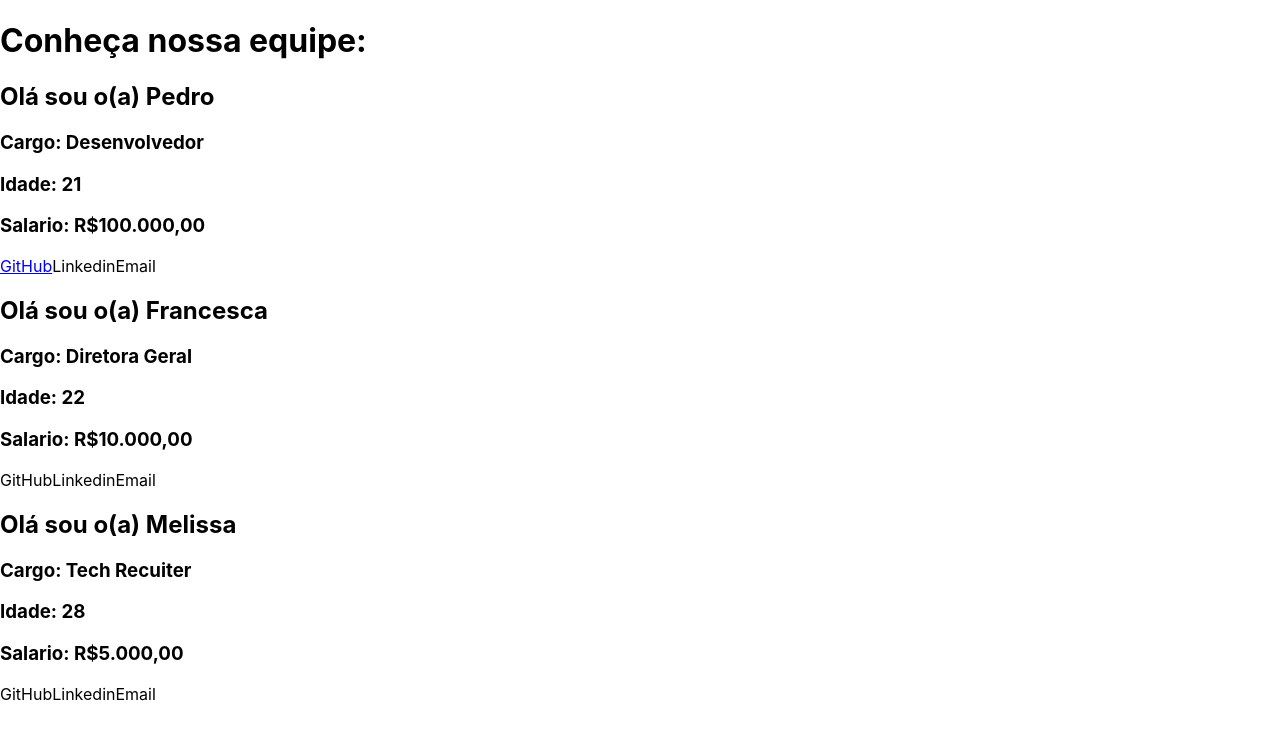
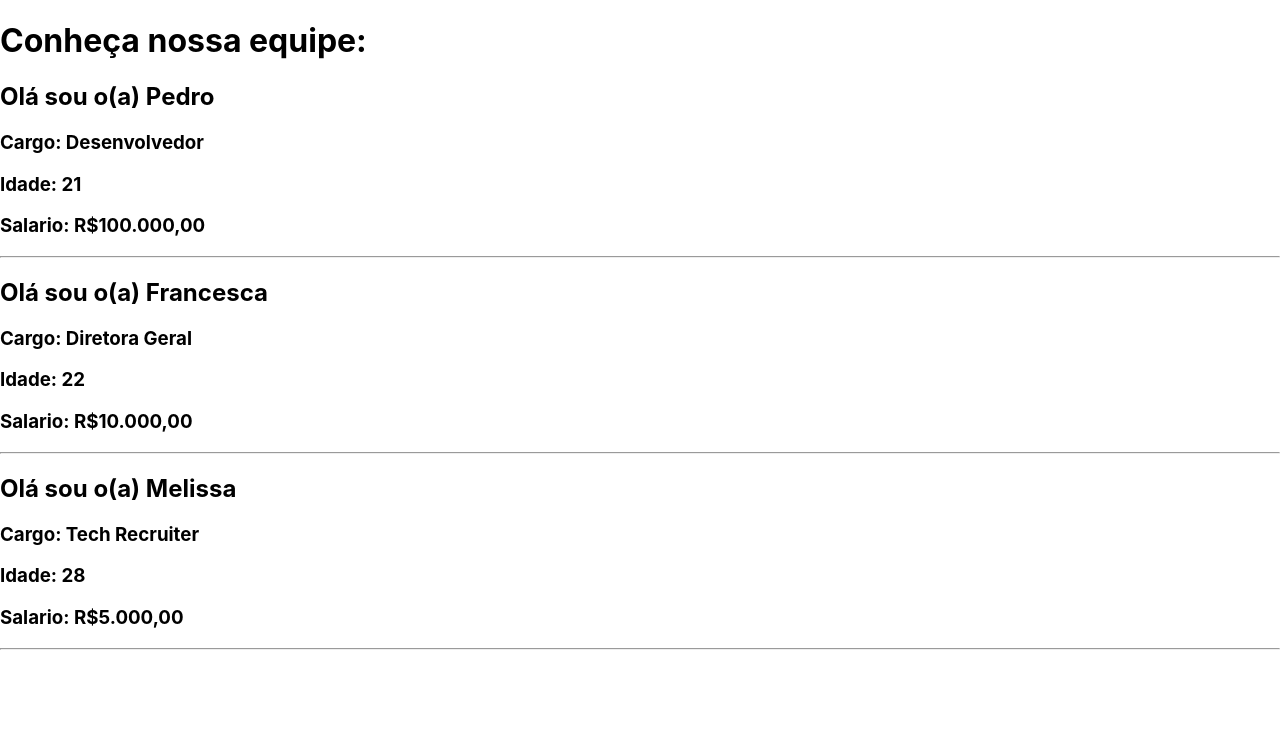
Before and after one commit to PedroAzeredo-WebCoder/ReactJS, a React (Create React App) app: page / in a window 1280 px wide. Shown: the top 740 px of the page. Built offline with nearby package versions, Linux system fonts and the light colour scheme.

Commit message:
Utilizando class Component

```diff
--- a/src/App.js
+++ b/src/App.js
@@ -1,41 +1,37 @@
-import React from 'react';
+import React, { Component } from 'react';
 
-const Equipe = (props) => {
+class Equipe extends Component{
+    render(){
         return(
             <div>
-            <Sobre nome={props.nome} cargo={props.cargo} idade={props.idade} salario={props.salario} />
-            <Social gh={props.github}/>
+                <Sobre nome={this.props.nome} cargo={this.props.cargo} idade={this.props.idade} salario={this.props.salario}/>
+                <hr/>
             </div>
-    );
+
+        )
+    }
 }
 
-const Sobre = (props) =>{
+class Sobre extends Component{
+    render(){
         return(
             <div>
-            <h2>Olá sou o(a) {props.nome}</h2>
-            <h3>Cargo: {props.cargo}</h3>
-            <h3>Idade: {props.idade}</h3>
-            <h3>Salario: {props.salario}</h3>
+            <h2>Olá sou o(a) {this.props.nome}</h2>
+            <h3>Cargo: {this.props.cargo}</h3>
+            <h3>Idade: {this.props.idade}</h3>
+            <h3>Salario: {this.props.salario}</h3>
         </div>
-    );
+        )
     }
-const Social = (props) =>{
-    return(
-        <div>
-           <a href={props.gh}>GitHub</a>
-           <a>Linkedin</a>
-           <a>Email</a>
-        </div>
-    );
 }
 
 function App(){
     return (
         <div>
            <h1>Conheça nossa equipe: </h1>
-           <Equipe nome="Pedro" cargo="Desenvolvedor" idade="21" salario="R$100.000,00" github="https://github.com/"/>
+           <Equipe nome="Pedro" cargo="Desenvolvedor" idade="21" salario="R$100.000,00"/>
            <Equipe nome="Francesca" cargo="Diretora Geral" idade="22" salario="R$10.000,00"/>
-           <Equipe nome="Melissa" cargo="Tech Recuiter" idade="28" salario="R$5.000,00"/>
+           <Equipe nome="Melissa" cargo="Tech Recruiter" idade="28" salario="R$5.000,00"/>
         </div>
     );
 }
```
Also changed, not shown: 1 other file (tests, documents, lock files or other folders). Lines whose indentation alone changed are shown as unchanged.
